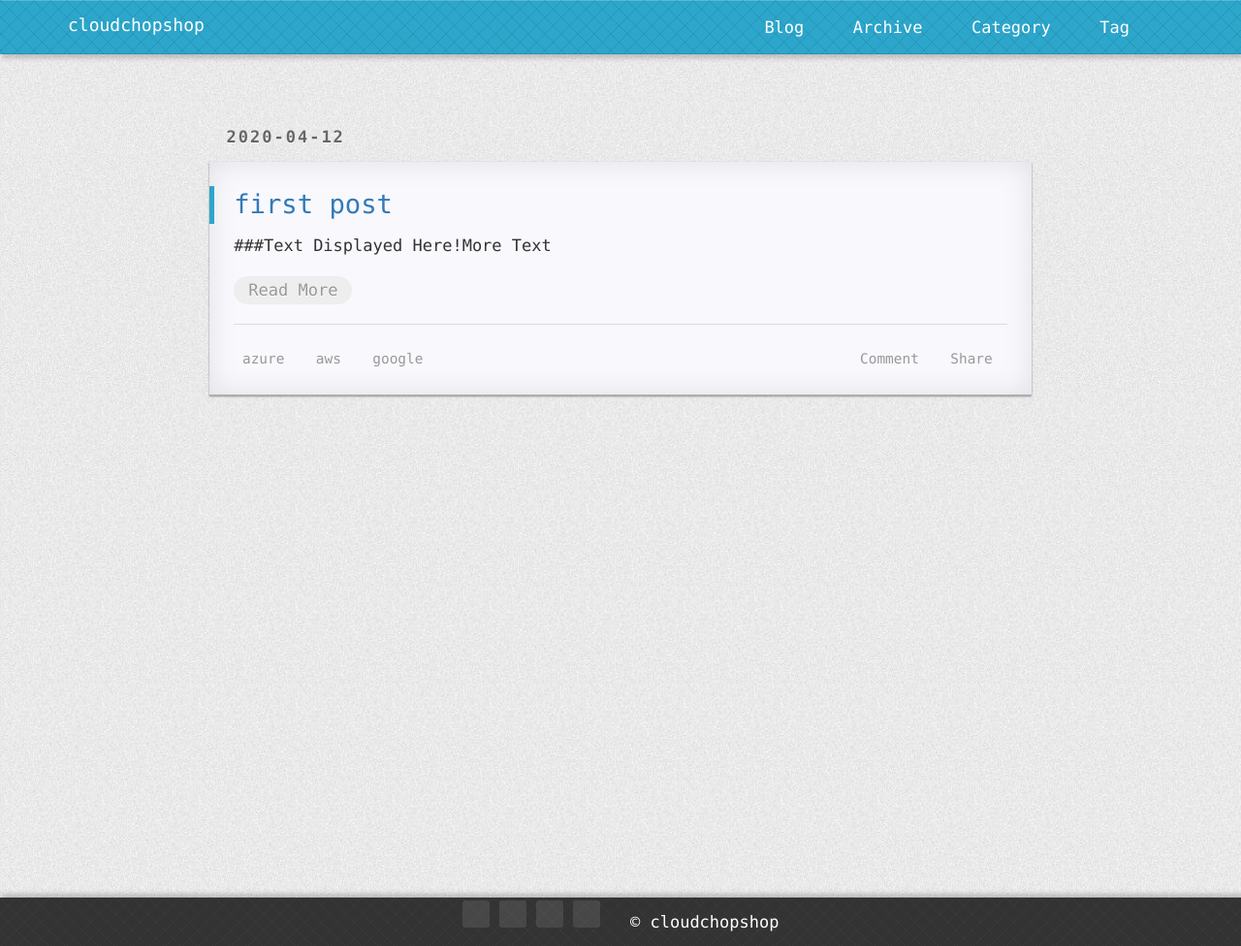
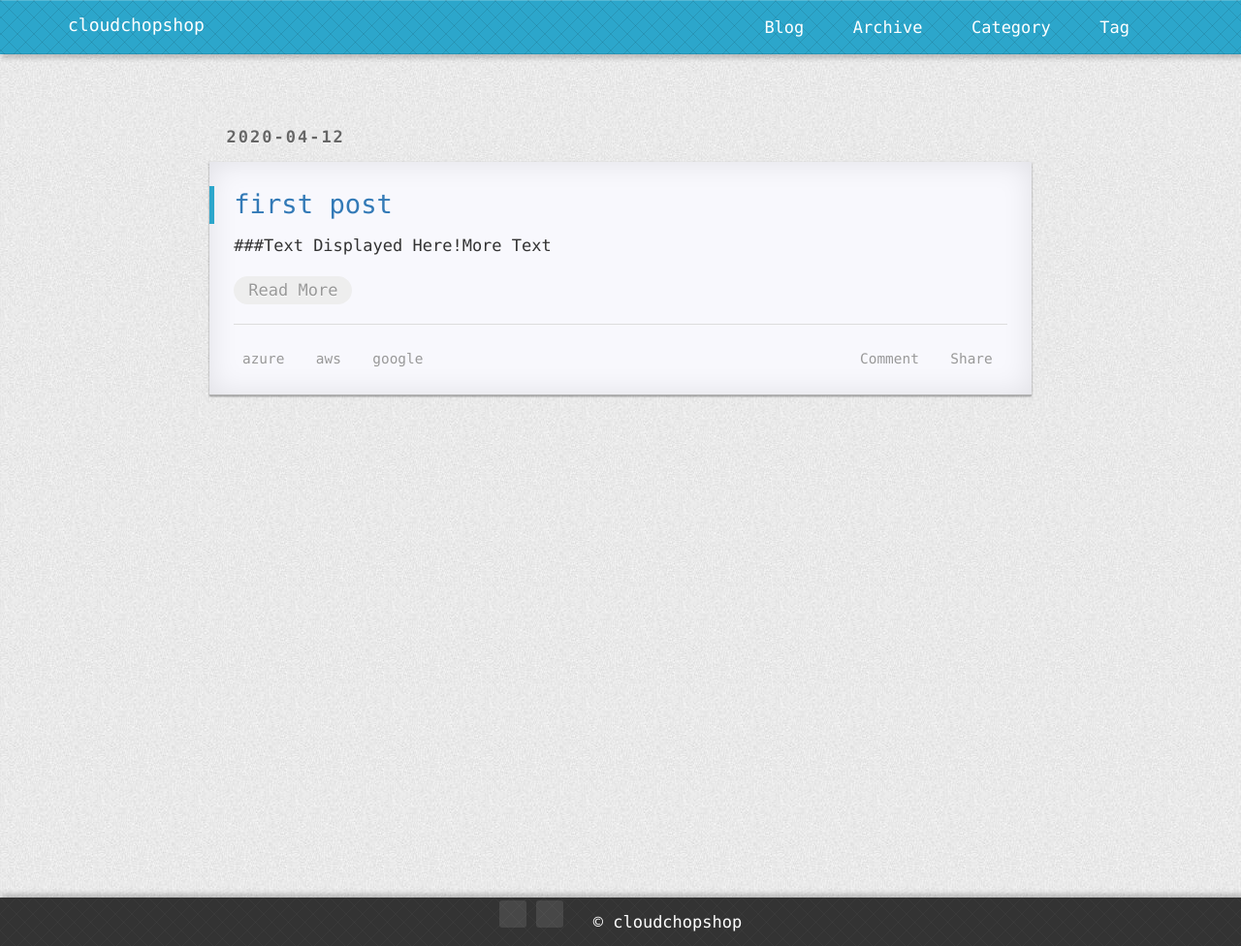
Before and after one commit to cloudchopshop/cloudchopshop.github.io, a Jekyll site: the page built from index.html, in a window 1280 px wide. Shown: the whole page at 97% size. Built offline with Jekyll 4.4.1, drawn with Linux system fonts in a browser that asks for light colours; nearby versions of some CDN libraries; the list of posts is cut into pages by our own code; comment, search, counter and statistics services are not loaded; a style sheet for code colours, icons or effects is not loaded.

Commit message:
remove rss and links

```diff
--- a/_includes/footer.html
+++ b/_includes/footer.html
@@ -2,9 +2,11 @@
         <div class="container">
                 <a class="foot-item" href="mailto:{{ site.email }}" target="_blank"><span class="octicon octicon-mail"></span></a>
                 <a class="foot-item" href="https://github.com/{{ site.github.username }}" target="_blank"><span class="octicon octicon-mark-github"></span></a>
-                <a class="foot-item" href="{{ '/feed.xml' | prepend: site.baseurl | prepend: site.url }}" target="_blank"><span class="octicon octicon-rss"></span></a>
+                <!---
+		<a class="foot-item" href="{{ '/feed.xml' | prepend: site.baseurl | prepend: site.url }}" target="_blank"><span class="octicon octicon-rss"></span></a>
                 <a class="foot-item" href="{{ '/link/' | prepend: site.baseurl | prepend: site.url }}"><span class="octicon octicon-link-external"></span></a>
-                &nbsp;
+                --->
+		&nbsp;
                 <a href="https://github.com/cloudchopshop"><span class="word-keep">&copy; cloudchopshop</span></a>
         </div>
     </footer>
```
